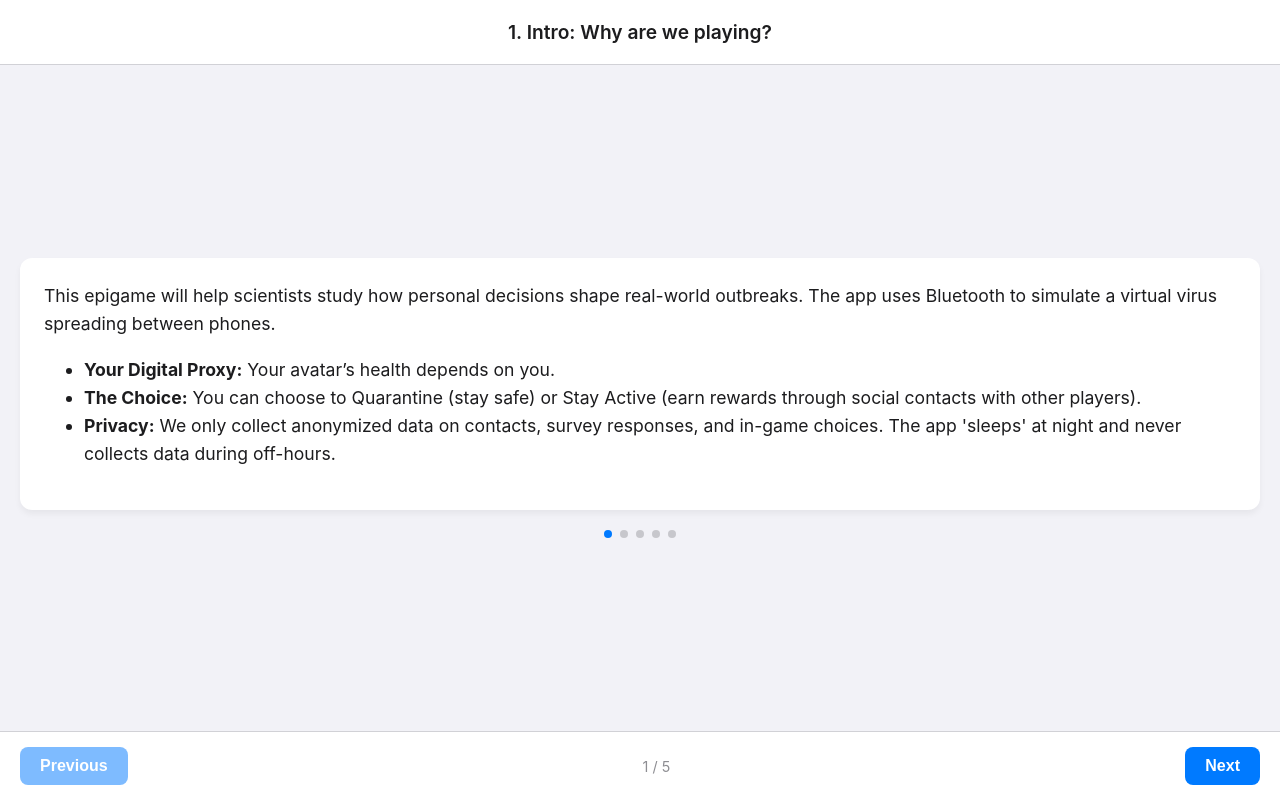
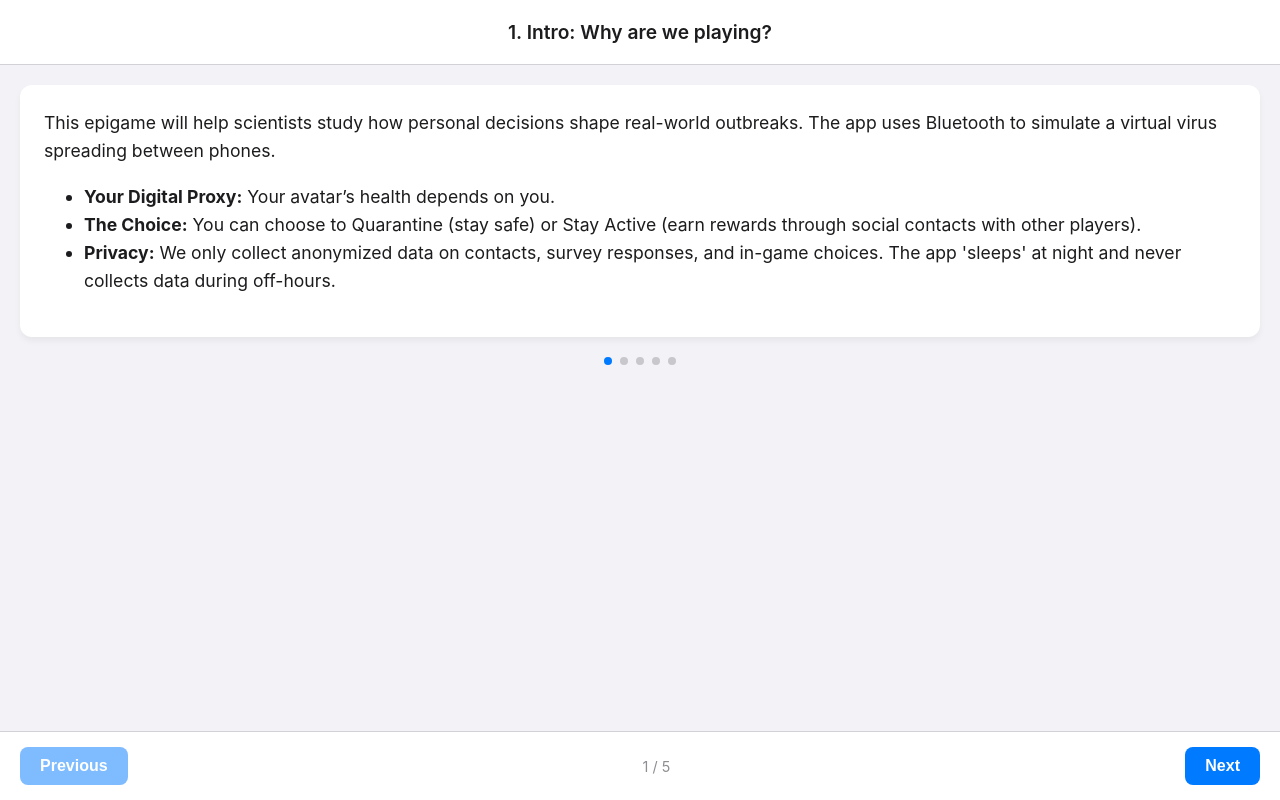
Before and after one commit to colabobio/epigames-tutorial, a React (Vite) app: page / in a window 1280 px wide. Built offline with nearby package versions, Linux system fonts and the light colour scheme.

Commit message:
set justifyContent to flex-start so text is not hidden behind title bar on small screens

```diff
--- a/src/App.jsx
+++ b/src/App.jsx
@@ -94,7 +94,7 @@ const styles = {
     padding: '20px',
     display: 'flex',
     flexDirection: 'column',
-    justifyContent: 'center',
+    justifyContent: 'flex-start',
   },
   card: {
     backgroundColor: '#FFFFFF',
```
